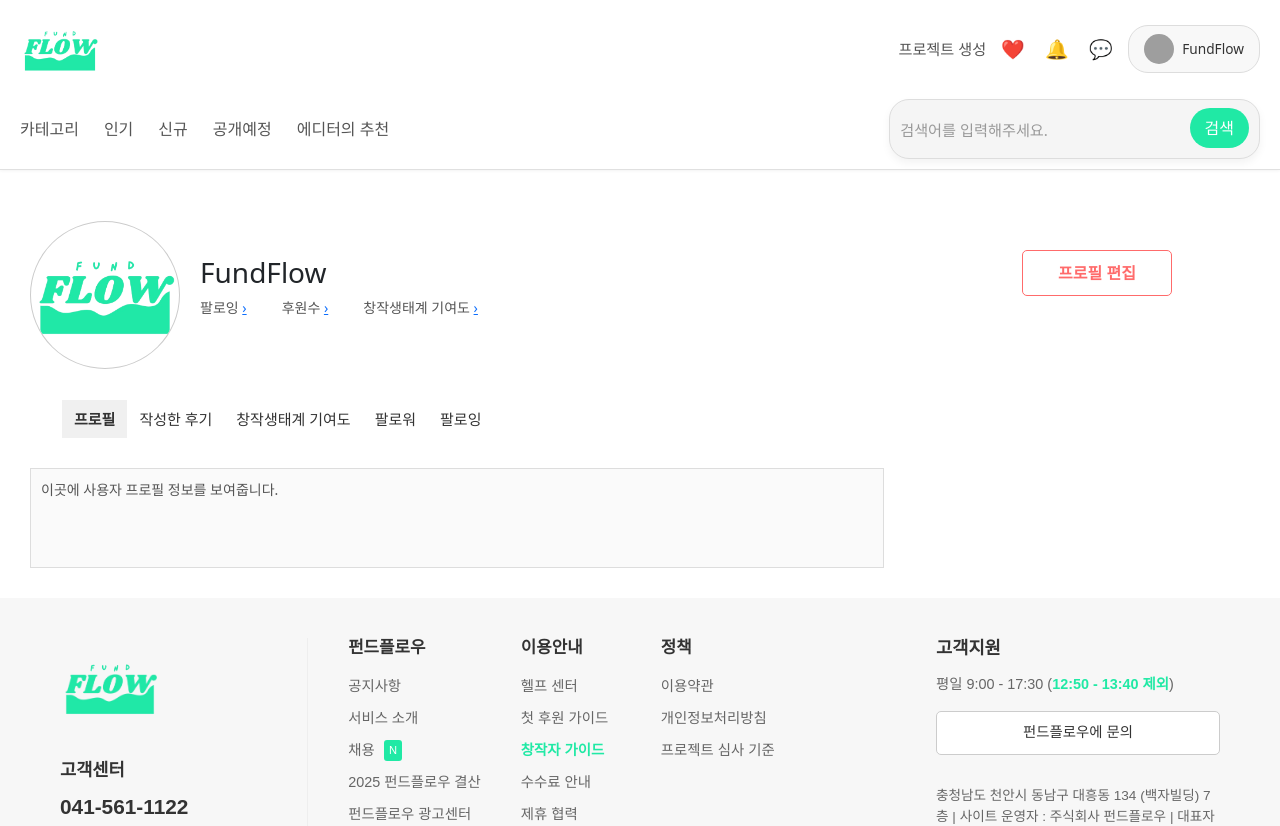
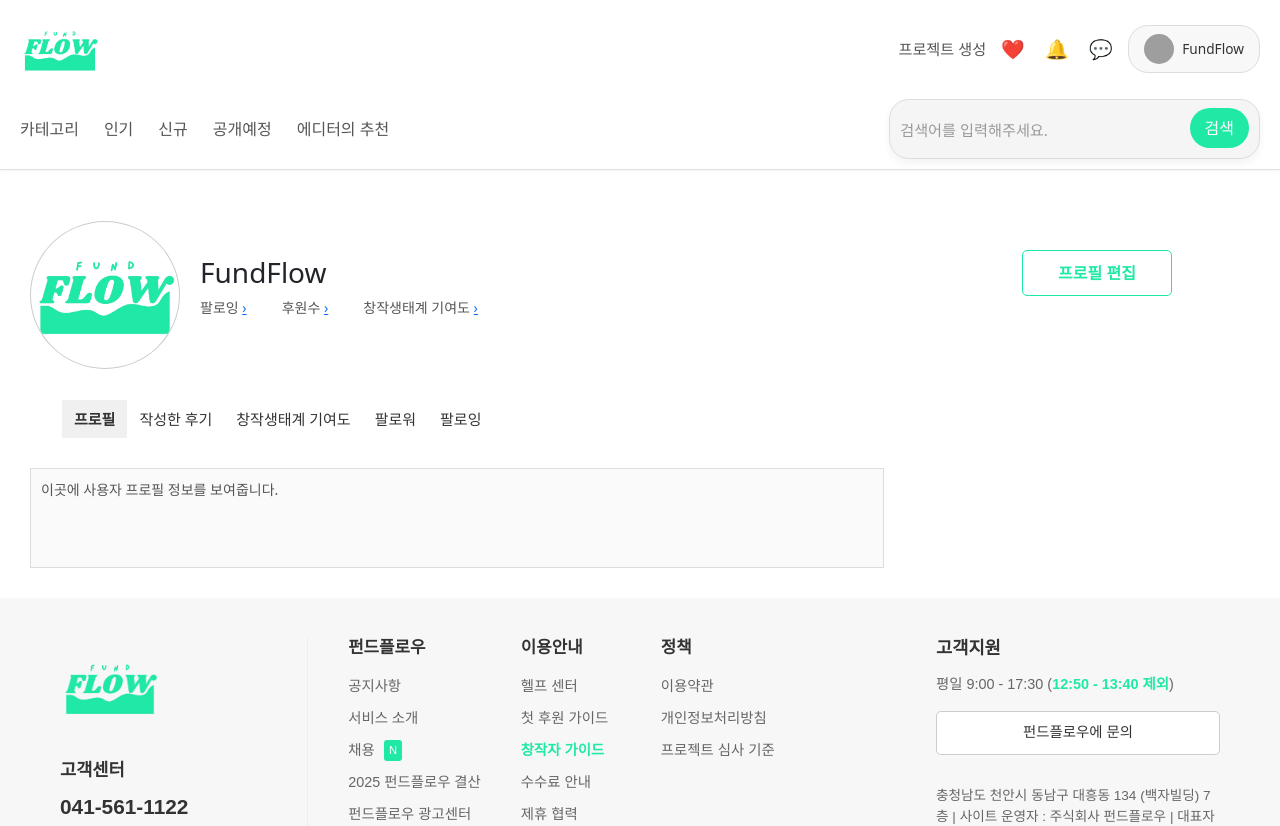
Before and after one commit to KJW-623/First-teamProject, a React (Create React App) app: page /MyPage in a window 1280 px wide. Shown: the top 826 px of the page. Built offline with nearby package versions, Linux system fonts and the light colour scheme; grey boxes are pictures that could not be loaded.

Commit message:
세부 사항 조정

```diff
--- a/src/components/Mypage.css
+++ b/src/components/Mypage.css
@@ -140,8 +140,8 @@ a:focus {
 
 .profile-edit-button button {
     background-color: white;
-    color: #ff6b6b;
-    border: 1px solid #ff6b6b;
+    color: #20e9a5 ;
+    border: 1px solid #20e9a5 ;
     padding: 10px 35px;
     border-radius: 5px;
     cursor: pointer;
@@ -150,7 +150,7 @@ a:focus {
 }
 
 .profile-edit-button button:hover {
-    background-color: #ff6b6b;
+    background-color: #20e9a5 ;
     color: white;
 }
 
--- a/src/header/Header.js
+++ b/src/header/Header.js
@@ -19,10 +19,10 @@ const Header = () => {
                 <div className="header-actions">
                     <Link to="/ProjectCreate" className="action-link">프로젝트 생성</Link>
                     <button className="icon-button">
-                        <Link to="/WishList" className="action-link">❤️</Link>
+                        <Link to="/Like" className="action-link">❤️</Link>
                     </button>
                     <button className="icon-button">
-                        <Link to="/Alarm" className="action-link">🔔</Link>
+                        <Link to="/Notification" className="action-link">🔔</Link>
                     </button>
                     <button className="icon-button">
                         <Link to="/Community" className="action-link">💬</Link>
--- a/src/informationBanner/infoBanner.js
+++ b/src/informationBanner/infoBanner.js
@@ -2,6 +2,7 @@ import './infoBanner.css';
 import { RiFacebookFill } from 'react-icons/ri';
 import { FiInstagram } from 'react-icons/fi';
 import { FaYoutube } from 'react-icons/fa';
+import { Link } from 'react-router-dom';
 
 function infoBanner() {
     return (
@@ -9,7 +10,7 @@ function infoBanner() {
             <footer className="footer">
                 <div className="footerWrapper">
                     <div className="subWrapLeft">
-                        <img className="logo" src="../image/mintLogo.png" alt="Mint Logo" />
+                        <img className="logo" src="../image/mintLogo.png" />
                         <div className="customerService">
                             <div className="csInfo">
                                 <span className="csName">고객센터</span>
@@ -74,7 +75,7 @@ function infoBanner() {
                             <div className="cs-time-image">
                                 평일 9:00 - 17:30 (<span className="highlight-time">12:50 - 13:40 제외</span>)
                             </div>
-                            <button className="inquiry-button">펀드플로우에 문의</button>
+                            <Link to="/HelpCenter"><button className="inquiry-button">펀드플로우에 문의</button></Link>
                         </div>
 
                         <div className="companyInfo">
--- a/src/skill/alarm/Alarm.js
+++ /dev/null
@@ -1,9 +0,0 @@
-
-
-function Alarm () {
-    return(
-        <div>알림창</div>
-    )
-}
-
-export default Alarm;
--- a/src/skill/heart/Heart.js
+++ /dev/null
@@ -1,9 +0,0 @@
-
-
-function Heart () {
-    return(
-        <div>찜목록</div>
-    )
-}
-
-export default Heart;
```
